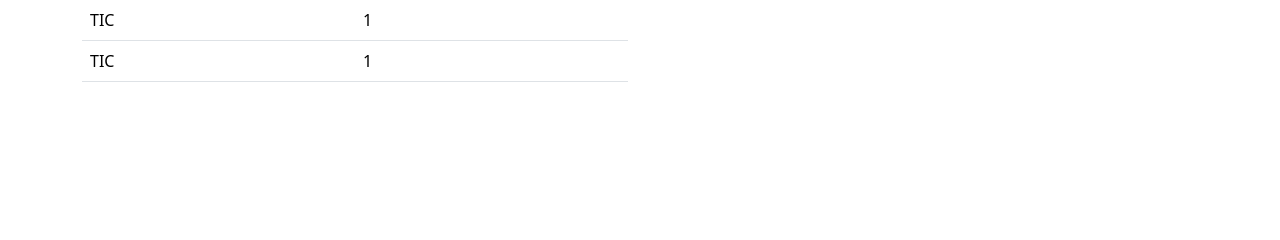
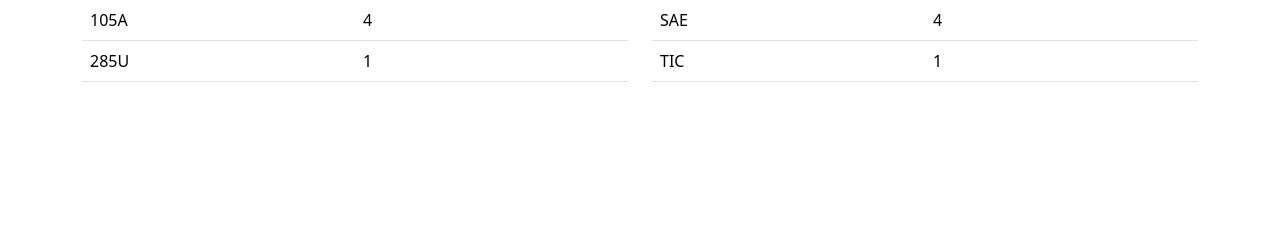
Before and after one commit to marceloambrosio/SistemaTonersUTN, a Django app: page /reportes/toner_totales/ in a window 1280 px wide. Shown: the part 411-651 px from the top of the page. Run offline with Django 4.2, Linux system fonts and the light colour scheme; data comes from the database, SQL or seed files in the repository.

Commit message:
reporte toners areas totales

```diff
--- a/reportes/templates/reportes/toner_totales.html
+++ b/reportes/templates/reportes/toner_totales.html
@@ -55,12 +55,12 @@
                 </tr>
             </thead>
             <tbody>
-                {% for ts in tic %}
+                {% for toner in toners %}
                 <!-- HACER UN FOR QUE RECORRA TODO Y CUENTE SEGUN EL FILTER DEL AREA
                 TODO GUARDARLO EN UNA LISTA PARA DESPUES IMPRIMIR EN EL HTML -->
                 <tr>
-                    <td>{{tic.area}}</td>
-                    <td>{{tic.cantidad}}</td>
+                    <td>{{toner.toner}}</td>
+                    <td>{{toner.cantidad}}</td>
                 </tr>
                 {% endfor %}
             </tbody>
@@ -75,10 +75,10 @@
                 </tr>
             </thead>
             <tbody>
-                {% for toners in toner %}
+                {% for area in areas %}
                 <tr>
-                    <td>{{toners.fecha}}</td>
-                    <td>{{toners.impresora.marca}}</td>
+                    <td>{{area.area}}</td>
+                    <td>{{area.cantidad}}</td>
                 </tr>
                 {% endfor %}
             </tbody>
--- a/reportes/views.py
+++ b/reportes/views.py
@@ -2,7 +2,6 @@ from django.shortcuts import render
 from django.views.generic import TemplateView
 from registro.models import Registro
 from reportes.filter import TonerPorAreaFilter, TonerTotalesFilter
-from django.forms import ModelForm, TextInput, NumberInput, Select, DateInput
 
 
 class InicioReportes(TemplateView):
@@ -22,14 +21,26 @@ def toner_area(request):
 
 
 def toner_totales(request):
-    toner_tic = TonerTotalesFilter(request.GET, queryset=Registro.objects.all().filter(impresora__area__nombre='TIC'))
-    toner_sae = TonerTotalesFilter(request.GET, queryset=Registro.objects.all().filter(impresora__area__nombre='SAE'))
+    area_final = []
+    area_sae = TonerTotalesFilter(request.GET, queryset=Registro.objects.all().filter(impresora__area__nombre='SAE'))
+    area_tic = TonerTotalesFilter(request.GET, queryset=Registro.objects.all().filter(impresora__area__nombre='TIC'))
+    area_final = [
+        {'area':'SAE', 'cantidad':len(area_sae.qs)},
+        {'area':'TIC', 'cantidad':len(area_tic.qs)},
+        ]
+
+    toner_final = []
+    toner_105a = TonerTotalesFilter(request.GET, queryset=Registro.objects.all().filter(impresora__toner__nombre='105A'))
+    toner_285u = TonerTotalesFilter(request.GET, queryset=Registro.objects.all().filter(impresora__toner__nombre='285U'))
+    toner_final = [
+        {'toner':'105A', 'cantidad':len(toner_105a.qs)},
+        {'toner':'285U', 'cantidad':len(toner_285u.qs)},
+    ]
+
     context = {
-        'form': toner_tic.form,
-        'tic' : {
-        'area':'SAE','cantidad':len(toner_sae.qs),
-        'area':'TIC','cantidad':len(toner_tic.qs),
-        }
+        'form': area_tic.form,
+        'areas': area_final,
+        'toners': toner_final,
     }
 
     return render(request, 'reportes/toner_totales.html', context)
```
